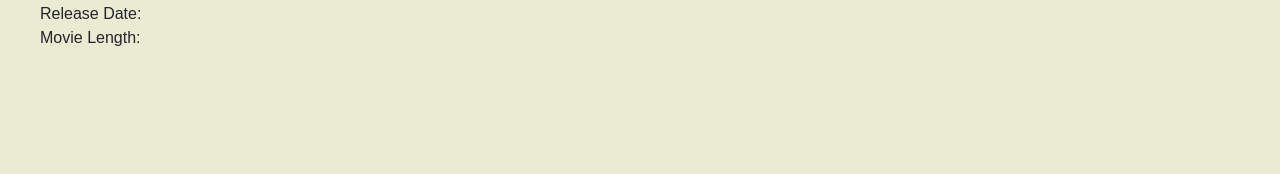
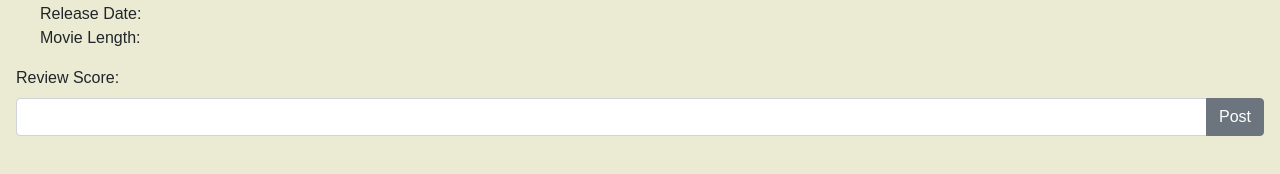
Before and after one commit to john4/CS4500, a React (Create React App) app in the folder front-end/: page /movie/1/detail in a window 1280 px wide. Shown: the part 388-562 px from the top of the page. Built offline with nearby package versions, Linux system fonts and the light colour scheme; no server answers.

Commit message:
TEAM42-55 #comment added a form to submit a rating for a movie, need to fix post so data is passes #in-development

```diff
--- a/front-end/src/ApiWrapper.js
+++ b/front-end/src/ApiWrapper.js
@@ -25,6 +25,11 @@ export const ApiWrapper = (() => {
       getAccountDetails: function () {
         return axios.get(API_ENDPOINT + `/user/details/?sessionId=${localStorage.getItem("spoiledSessionId")}`);
       },
+      createMovieReview: function (movieId, email, score) {
+        console.log(email);
+        console.log(score);
+        return axios.post(API_ENDPOINT + '/movie/' + movieId + '/review/', {'email': email, 'score': score});
+      },
     };
 
   };
--- a/front-end/src/components/Movies/Details.js
+++ b/front-end/src/components/Movies/Details.js
@@ -1,5 +1,6 @@
 import React, { Component } from 'react';
 import DetailResults from './DetailResults.js'
+import Review from '../Review/Review.js';
 import axios from 'axios';
 
 
@@ -39,6 +40,7 @@ class Details extends Component {
 		return (
 			<div>
 				<DetailResults detailResults={this.state.result}/>
+				<Review movieId={this.state.result.id}/>
 			</div>
 		);
 	}
--- /dev/null
+++ b/front-end/src/components/Review/Review.css
@@ -0,0 +1,6 @@
+.Review {
+  margin: 1rem;
+}
+.Review-label {
+  padding-right: 1rem;
+}
--- /dev/null
+++ b/front-end/src/components/Review/Review.js
@@ -0,0 +1,30 @@
+import React, { Component } from 'react';
+import { ApiWrapper } from '../../ApiWrapper';
+import './Review.css';
+
+class ReviewItem extends Component {
+  constructor(props) {
+    super(props);
+    this.submitReview = this.submitReview.bind(this);
+  }
+
+    submitReview() {
+      ApiWrapper().api().createMovieReview(this.props.movieId, 'email', this.refs.score.value);
+    }
+
+    render() {
+      return (
+        <div className="Review">
+          <label for="rating"className="Review-label">Review Score:</label>
+          <div className="input-group">
+            <input id="rating" type="number" className="form-control" ref="score" min="0" max="5"/>
+            <span className="input-group-append">
+              <button type="button" className="btn btn-secondary" onClick={this.submitReview}>Post</button>
+            </span>
+          </div>
+        </div>
+      );
+    }
+  }
+
+  export default ReviewItem;
--- a/front-end/src/components/Search/SearchBox.js
+++ b/front-end/src/components/Search/SearchBox.js
@@ -18,8 +18,8 @@ class SearchBox extends Component {
       return (
         <div className="SearchBox input-group">
             <input className="form-control" type="text" ref="query" placeholder="Batman..."/>
-            <span class="input-group-btn">
-              <button className="btn btn-default" type="button" onClick={this.createAjax} value="Search">Search</button>
+            <span class="input-group-append">
+              <button className="btn btn-secondary" type="button" onClick={this.createAjax} value="Search">Search</button>
             </span>
         </div>
       );
```
Also changed, not shown: front-end/src/components/Search/ResultItem.js (+4 -3 lines).
